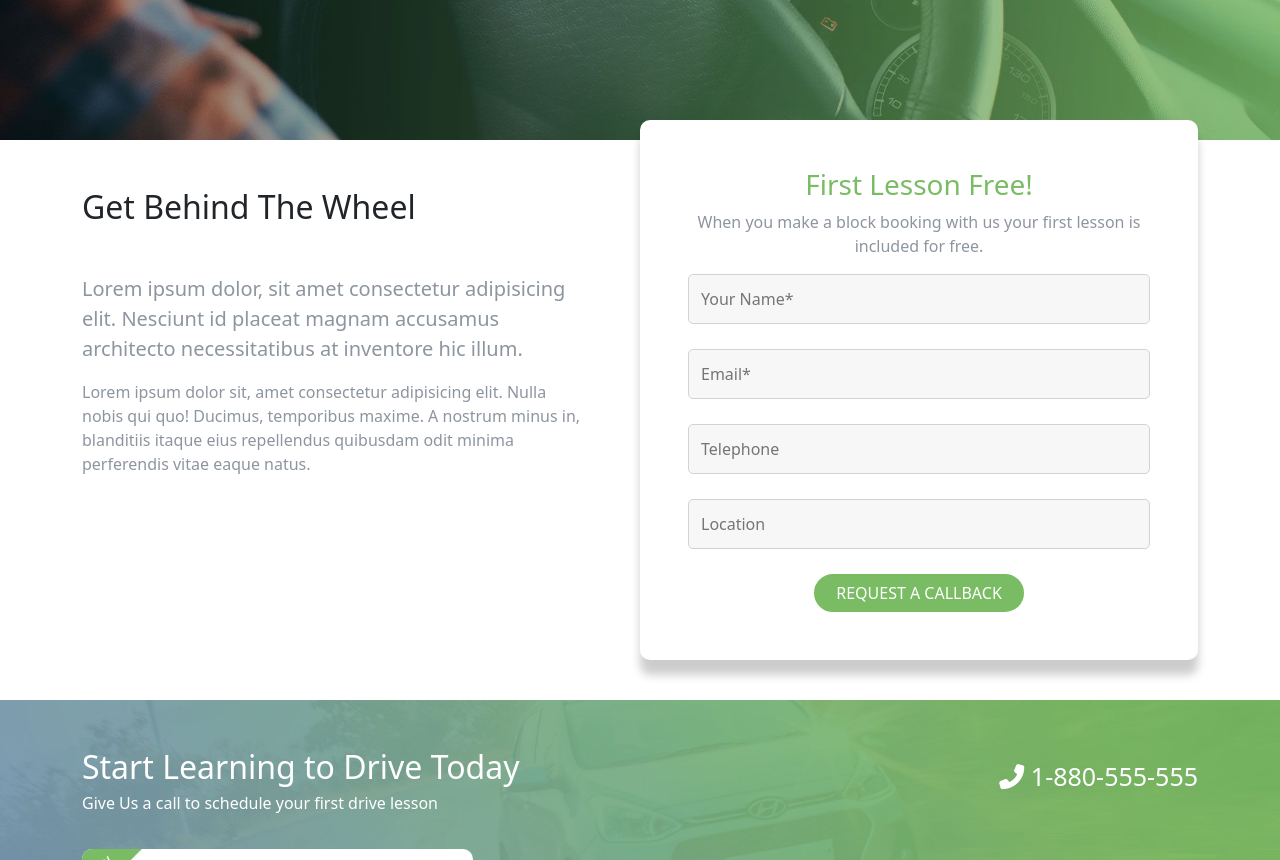
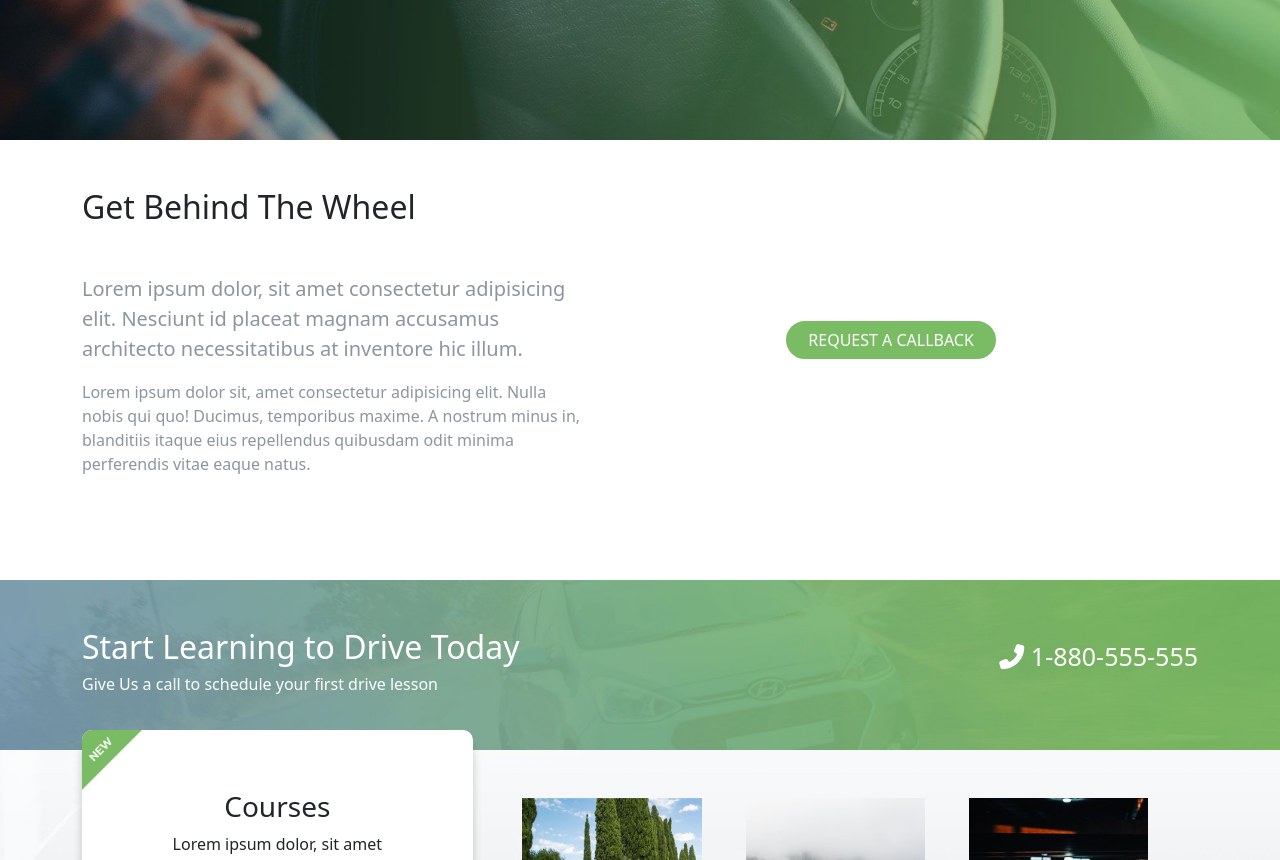
Before and after one commit to SebastianoMV/proj-html-vuejs, a Vue app: page / in a window 1280 px wide. Shown: the part 460-1320 px from the top of the page. Built offline with nearby package versions, Linux system fonts and the light colour scheme.

Commit message:
Form a comparsa

```diff
--- a/src/components/MainComp.vue
+++ b/src/components/MainComp.vue
@@ -9,13 +9,19 @@
           <p class="mt-5 top-text">Lorem ipsum dolor, sit amet consectetur adipisicing elit. Nesciunt id placeat magnam accusamus architecto necessitatibus at inventore hic illum.</p>
           <p class="my-3">Lorem ipsum dolor sit, amet consectetur adipisicing elit. Nulla nobis qui quo! Ducimus, temporibus maxime. A nostrum minus in, blanditiis itaque eius repellendus quibusdam odit minima perferendis vitae eaque natus.</p>
         </div>
-        <div class="smv-w-50 margin-top-less-20 box-white-standard d-flex flex-column justify-content-between text-center p-5">
+        <div v-if="form"  class="smv-w-50 margin-top-less-20 box-white-standard d-flex flex-column justify-content-between text-center p-5">
           <h3>First Lesson Free!</h3>
           <p>When you make a block booking with us your first lesson is included for free.</p>
           <input type="text" placeholder="Your Name*">
           <input type="email" placeholder="Email*">
           <input type="text" placeholder="Telephone">
           <input type="text" placeholder="Location">
+          <div @click="showForm()">
+            <BtnComp btnString="request a callback"/>
+          </div>
+
+        </div>
+        <div @click="showForm()" v-else class="m-auto">
           <BtnComp btnString="request a callback"/>
         </div>
       </div>
@@ -175,7 +181,18 @@ import BtnComp2 from './BtnComp2.vue';
 import InstructorsCardComp from './InstructorsCardComp.vue';
 export default {
     name: "MainComp",
-    components: { BtnComp, RateComp, CarouselComp, BtnComp2, InstructorsCardComp }
+    components: { BtnComp, RateComp, CarouselComp, BtnComp2, InstructorsCardComp },
+    data() {
+      return {
+        form: false,
+      }
+    },
+    methods: {
+      showForm(){
+        this.form = !this.form;
+        console.log(this.form);
+      }
+    },
 }
 </script>
 
--- a/src/components/RateComp.vue
+++ b/src/components/RateComp.vue
@@ -22,7 +22,7 @@
 export default {
   name: 'RateComp',
   props:{
-    ratePercent: Number,
+    ratePercent: String,
   }
 
 }
```
